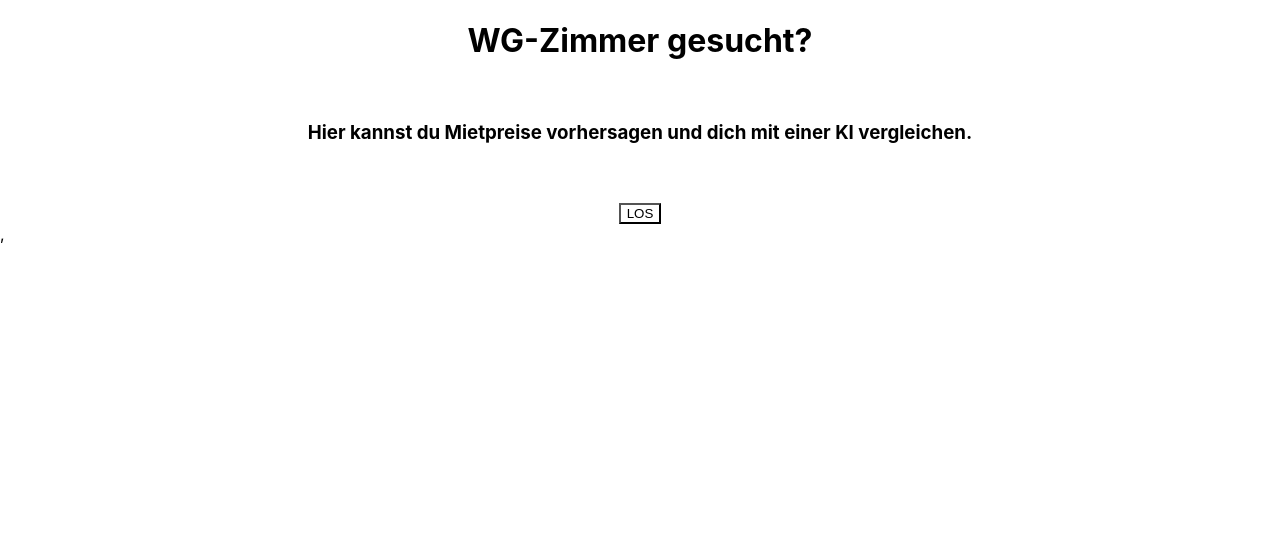
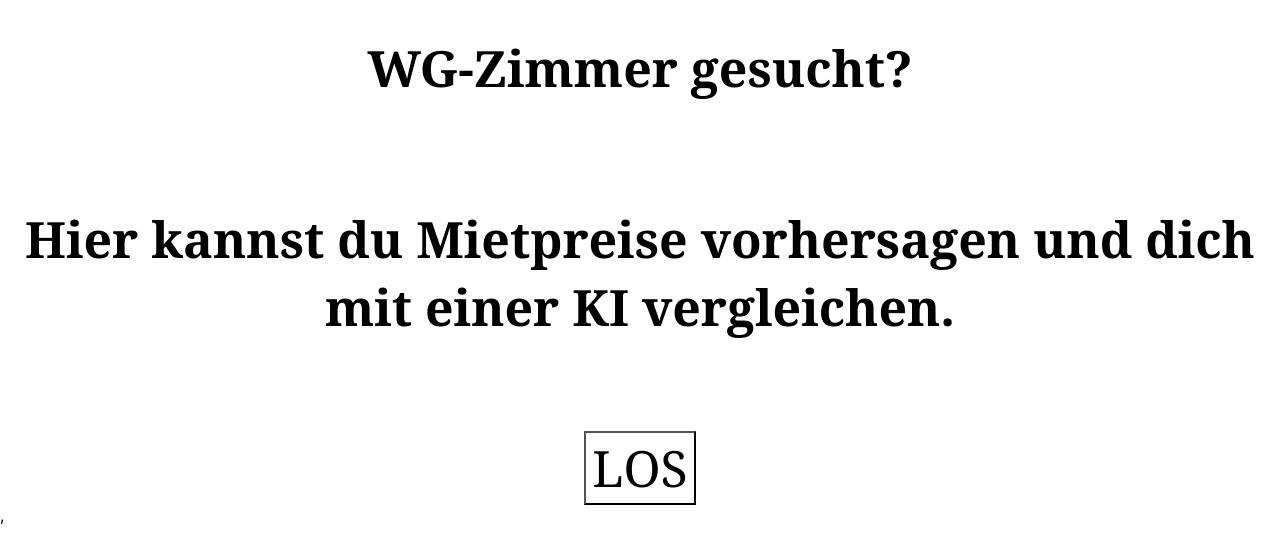
Before and after one commit to timweiland/aix-decision-tree, a React (Create React App) app: page / in a window 1280 px wide. Shown: the top 560 px of the page. Built offline with nearby package versions, Linux system fonts and the light colour scheme; what distinct-colors would draw is missing.

Commit message:
More small GUI changes

```diff
--- a/src/App.css
+++ b/src/App.css
@@ -12,4 +12,5 @@
 .headers {
   font-size: 50px;
   font-family: Georgia, serif;
+  text-align: center;
 }
--- a/src/App.js
+++ b/src/App.js
@@ -163,24 +163,33 @@ function App() {
   return (
     <div className="column-container">
       <div className="column" style={{ position: "relative", display: "inline-block", backgroundColor: 'white' }}>
-      <div class="help" style={{ position: "absolute", top: `${1}%`, left: `${71}%` }}>
+        <div class="headers" style={{position: "absolute", left: `${20}%`}}> WG-Zimmer in Tübingen
+        </div>
+
+        <div class="help" style={{ position: "absolute", top: `${1}%`, left: `${71}%` }}>
           <div class="button">?</div>
           <div class="popup">
             <h3>But wait what exactely is AI and how will it kill my family?</h3>
           </div>
         </div>
+
         <div class="button" style={{ position: "absolute", top: `${1}%`, left: `${75}%` }} onClick={undo}>
           ↺
         </div>
+
         <div class="button" style={{position: "absolute", top: `${1}%`, left: `${79}%`}} onClick={() => {
         setUseThreeColumns(!useThreeColumns);}}>
           <Link to="/byebye"style={{textDecoration: 'none'}} >
           ✓
           </Link>
         </div>
+
         <div class="button" style={{ position: "absolute", top: `${1}%`, left: `${83}%` }} onClick={undo}>
+        <Link to="/"style={{textDecoration: 'none'}} >
           X
+          </Link>
         </div>
+
         <Map coordinates={mietdaten} lines={userLines} treeState={userTreeState} splitTree={splitTree} />
       </div>
 
--- a/src/pages/ByePage.css
+++ /dev/null
@@ -1,17 +0,0 @@
-h1 {
-  color: black;
-  text-align: center;
-
-}
-
-h3 {
-  color: black;
-  text-align: center;
-
-}
-
-button {
-  color: black;
-  background-color: white;
-  text-align: center;
-}
--- a/src/pages/ByePage.js
+++ b/src/pages/ByePage.js
@@ -1,4 +1,4 @@
-import './ByePage.css';
+import './StartPage.css';
 import {Link } from "react-router-dom";
 import '../map/button.css'
 
--- a/src/pages/StartPage.css
+++ b/src/pages/StartPage.css
@@ -1,12 +1,17 @@
 h1 {
     color: black;
     text-align: center;
+    font-family: Georgia, serif;
+    font-size: 50px;
 
 }
 
 h3 {
     color: black;
     text-align: center;
+    font-family: Georgia, serif;
+    font-size: 50px;
+
 
 }
 
@@ -14,4 +19,6 @@ button {
     color: black;
     background-color: white;
     text-align: center;
+    font-family: Georgia, serif;
+    font-size: 50px;
 }
```
